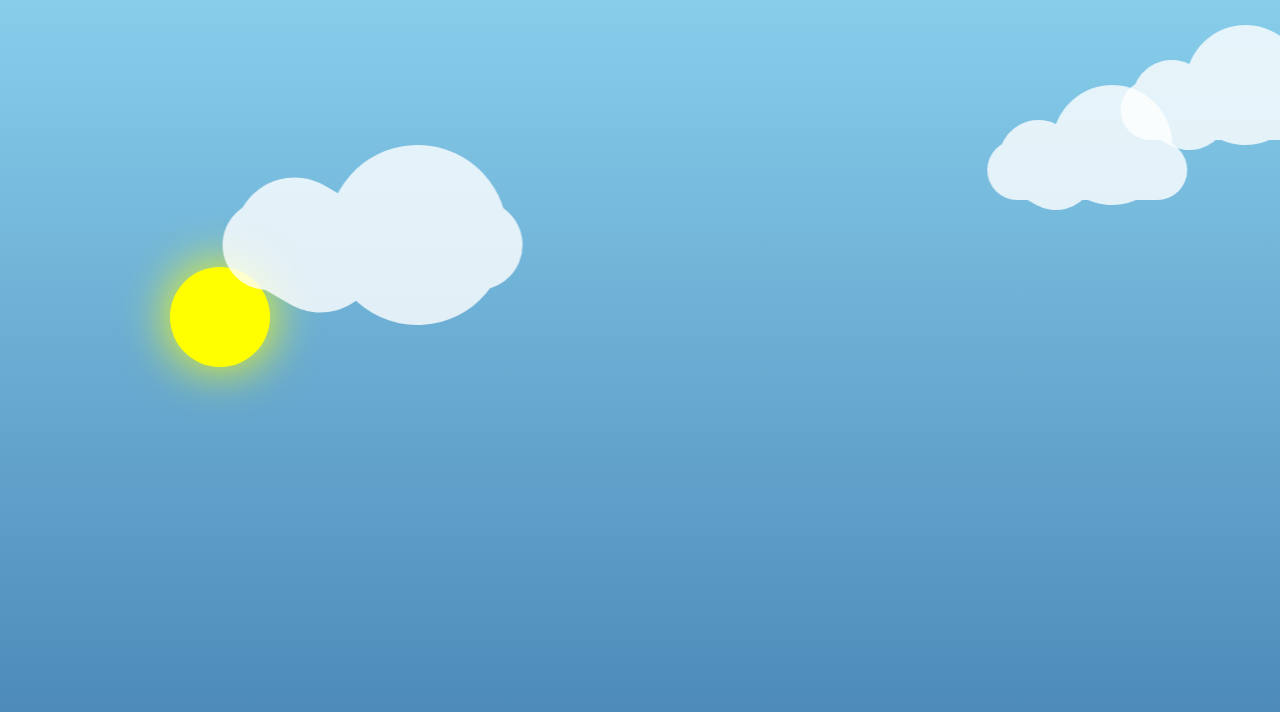
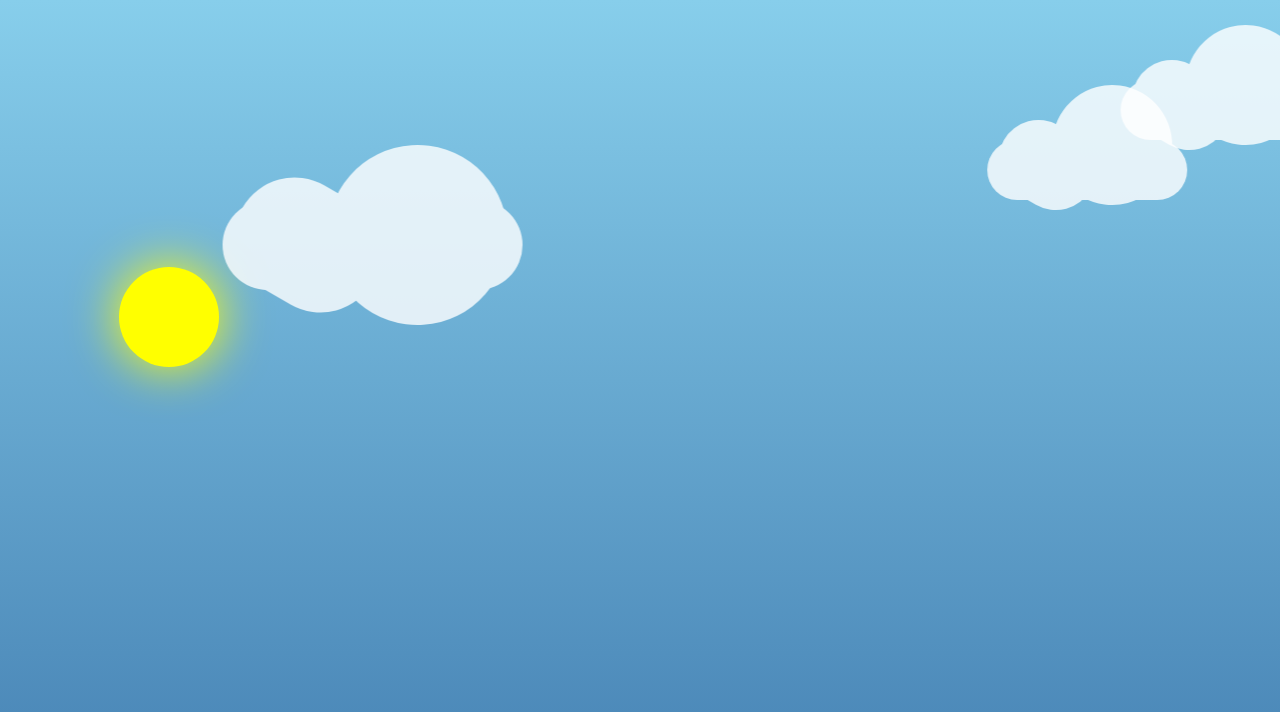
Before and after one commit to amandala/thegarden, a Next.js app: page /plant/1 in a window 1280 px wide. Shown: the top 712 px of the page. Built offline with nearby package versions, Linux system fonts and the light colour scheme.

Commit message:
Fix sun and moon not starting off edge

```diff
--- a/src/app/components/SunnyBackground.module.css
+++ b/src/app/components/SunnyBackground.module.css
@@ -11,7 +11,7 @@
 
 .sun {
   position: absolute;
-  top: 10%;
+  top: 110%; /* Start out of view */
   left: 50%;
   width: 100px;
   height: 100px;
@@ -23,7 +23,7 @@
 
 .moon {
   position: absolute;
-  top: 10%;
+  top: 110%; /* Start out of view */
   left: 50%;
   width: 100px;
   height: 100px;
@@ -83,7 +83,7 @@
 @keyframes move-sun {
   0% {
     top: 40%;
-    left: 0%;
+    left: -12%;
   }
   20% {
     top: 30%;
@@ -110,7 +110,7 @@
 @keyframes move-moon {
   0% {
     top: 40%;
-    left: 0%;
+    left: -10%;
   }
   20% {
     top: 30%;
```
